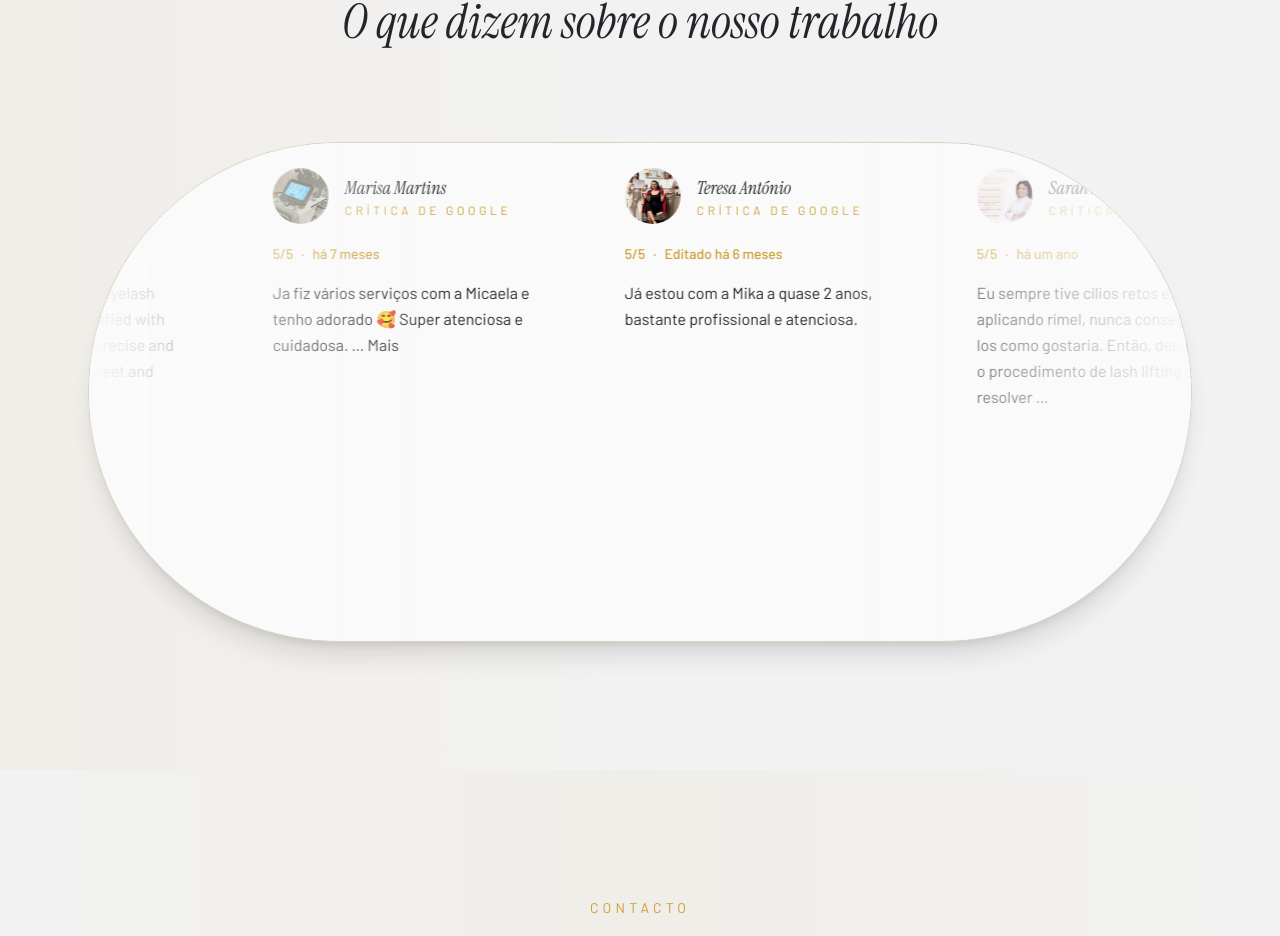
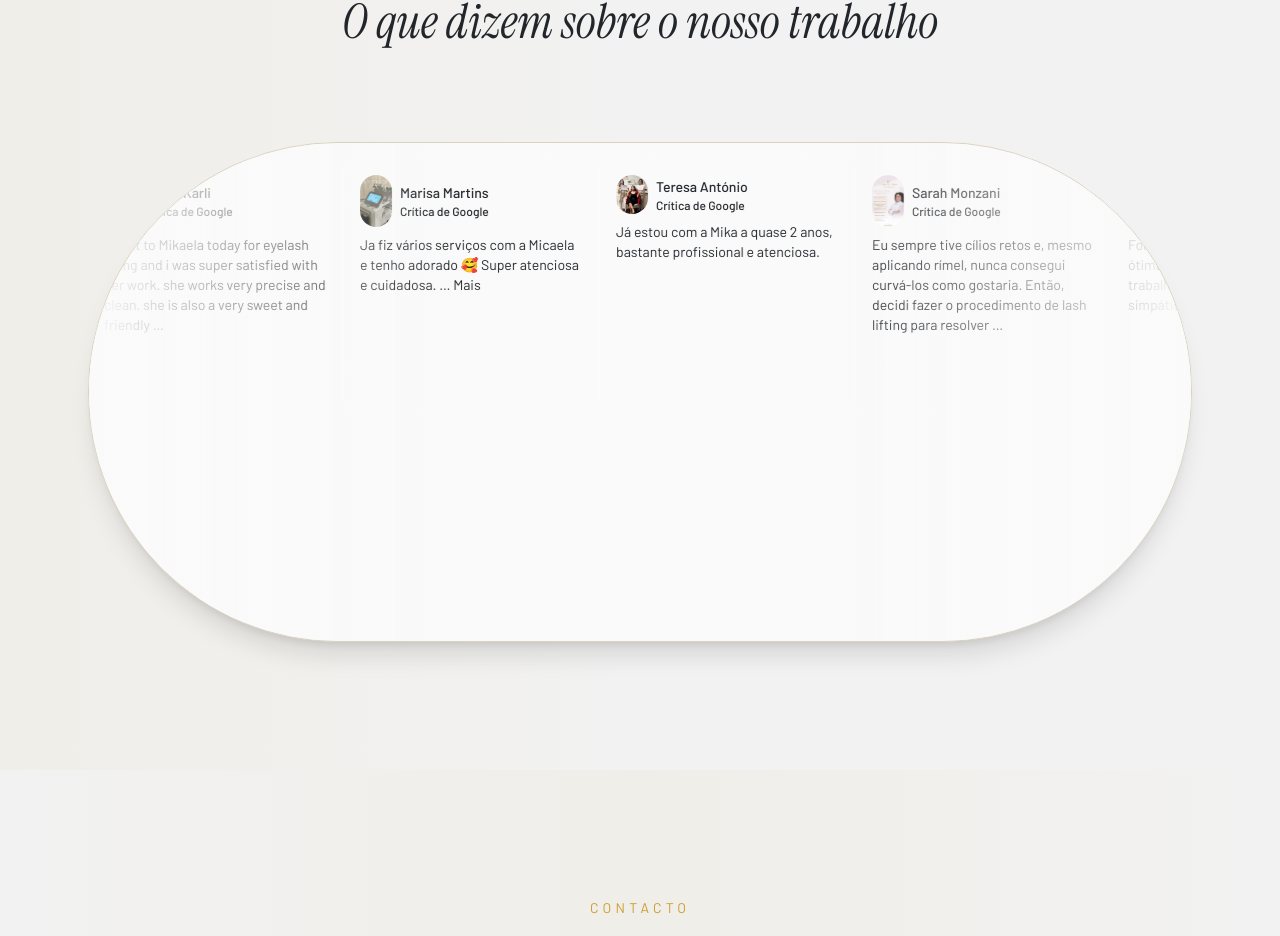
Before and after one commit to vitoriaservicosdepintura-arch/mikaeladiasestetica, a React (Vite) app: page / in a window 1280 px wide. Shown: the part 4081-5017 px from the top of the page. Built offline with nearby package versions, Linux system fonts and the light colour scheme.

Commit message:
Add files via upload

```diff
--- a/src/App.jsx
+++ b/src/App.jsx
@@ -748,24 +748,27 @@ function ReviewsSection() {
 
 function ReviewCard({ review }) {
   return (
-    <motion.div
-      whileHover={{ y: -6, boxShadow: '0 24px 60px rgba(0, 0, 0, 0.08)' }}
-      className="flex-shrink-0 w-80 mx-4 relative overflow-hidden rounded-3xl border border-white/10 bg-background/80 p-6 backdrop-blur-xl"
+    <motion.figure
+      whileHover={{ scale: 1.02 }}
+      className="relative w-64 cursor-pointer overflow-hidden rounded-xl border border-white/10 bg-background/80 p-4 backdrop-blur-xl hover:bg-background/90 dark:border-white/10 dark:bg-background/80 dark:hover:bg-background/90"
     >
-      <div className="flex items-center gap-4 mb-5">
-        <img src={review.avatar} alt={review.name} className="h-14 w-14 rounded-full object-cover" />
-        <div>
-          <p className="font-heading text-lg italic text-foreground">{review.name}</p>
-          <p className="text-xs uppercase tracking-[0.3em] text-primary font-body font-300">{review.role}</p>
+      <div className="flex flex-row items-center gap-2">
+        <img
+          src={review.avatar}
+          className="rounded-full"
+          width="32"
+          height="32"
+          alt=""
+        />
+        <div className="flex flex-col">
+          <span className="text-sm font-medium text-foreground">
+            {review.name}
+          </span>
+          <p className="text-xs font-medium text-muted-foreground">{review.role}</p>
         </div>
       </div>
-      <div className="flex items-center gap-2 text-sm font-medium text-primary mb-4">
-        <span>{review.rating}</span>
-        <span>·</span>
-        <span>{review.time}</span>
-      </div>
-      <p className="font-body font-300 text-muted-foreground leading-relaxed">{review.body}</p>
-    </motion.div>
+      <blockquote className="mt-2 text-sm text-muted-foreground">{review.body}</blockquote>
+    </motion.figure>
   )
 }
 
```
Also changed, not shown: 3 other files (tests, documents, lock files or other folders).
